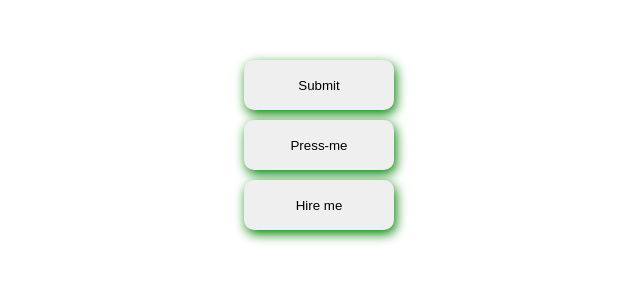
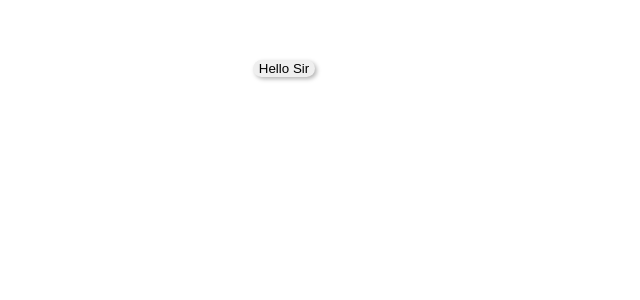
Before and after one commit to mynkbis/sp_learn, a React (Create React App) app in the folder learn/: page / in a window 1280 px wide. Shown: the top 300 px of the page, without its empty margins (356-996 px from the left). Built offline with nearby package versions, Linux system fonts and the light colour scheme.

Commit message:
structured

```diff
--- a/learn/src/App.css
+++ b/learn/src/App.css
@@ -1,10 +1,9 @@
 .App {
   text-align: center;
 }
-
-
+/*
 div{
   width: 50px;
   position: relative;
   left: 25vh;
-}
+} */
--- a/learn/src/App.js
+++ b/learn/src/App.js
@@ -1,17 +1,25 @@
-
+import { useState } from 'react';
 import './App.css';
-import Button from './Button/button';
+import ButtonBox from './Compnents/Button/button';
+import Box from './Model/box';
 
 
 function App() {
+  const [isOpen, setIsOpen]=useState(false)
+  const toggleBox=()=>{
+    setIsOpen(!isOpen)
+  };
+
   return (
     <div className="App">
+   <ButtonBox toggleBox={toggleBox} buttonName={"Hello Sir"}></ButtonBox>  {/* button component */}
+  {isOpen &&
+  <Box handleClose={toggleBox}
+  content={"Thank you !! for subscribing"}></Box>}
+  {/* pop up box will be open when button is clicked */}
+   </div>
 
-<div onClick={()=>{ alert("You clicked submit")}}>{Button("Submit","150px","50px","Black","green")}</div>
-<div onClick={()=>{alert("You hit a Button")}}>{Button("Press-me","150px","50px","Black","green")}</div>
-<div onClick={()=>{alert("A got your notification")}}>{Button("Hire me","150px","50px","Black","green")}</div>
-    </div>
-  );
+);
 }
 
 export default App;
--- a/learn/src/Button/button.js
+++ /dev/null
@@ -1,27 +0,0 @@
-import React from 'react'
-import "./button.css"
-
-const Button=(ButtonName,
-  ButtonWidth,
-  ButtonHeight,
-  ButtonColor,
-  ButtonShadow )=> {
-
-  return (
-    <>
-<button style={{width:ButtonWidth,
-height:ButtonHeight,
-color:ButtonColor,
-filter: `drop-shadow(2px 4px 6px ${ButtonShadow})`
-}}
-
-className="AppButton">
-
-{ButtonName}</button>
-
-</>
-
- )
-}
-
-export default Button
--- a/learn/src/Button/button.css
+++ b/learn/src/Compnents/Button/button.css
@@ -1,4 +1,4 @@
-.AppButton{
+ .appButton{
 
     border: none;
     filter: drop-shadow(2px 4px 6px rgba(0,0,0,0.315));
@@ -10,7 +10,7 @@
     margin-top: 10px;
   }
 
-  .AppButton{
+  .appButton{
       filter: drop-shadow(2px 2px 2px rgba(0,0,0,0.295));
 
   }
--- /dev/null
+++ b/learn/src/Compnents/Button/button.js
@@ -0,0 +1,25 @@
+import React from 'react'
+import "./button.css"
+
+
+
+const ButtonBox=(props)=>{
+
+return(
+  <>
+
+<button className='appButton' onClick={props.toggleBox}>{props.buttonName}</button>
+
+  {/* <div className='popup-Main'>
+<div className='popup-Box'>
+<button className='button_popup' onClick={props.handleClose}>x</button>
+{props.content}
+</div>
+  </div> */}
+
+  </>
+)
+
+}
+
+export default ButtonBox
--- /dev/null
+++ b/learn/src/Model/box.css
@@ -0,0 +1,31 @@
+  .popup-Main {
+    position: fixed;
+    background-color: rgba(0, 0, 0, 0.5);
+    left: 0;
+    top: 0;
+    width: 100%;
+    height: 100vh;
+}
+
+.popup-Box {
+    position: relative;
+    width: 20%;
+    height: 100px;
+    background-color: #fff;
+    margin: 10px auto;
+    margin-left: auto;
+    padding: 50px;
+    border: 2px solid rgb(224, 222, 222);
+    filter: drop-shadow(2px, 2px, 2px rgba(0, 0, 0, 0.295));
+    overflow: auto;
+    border-radius: 10px;
+}
+
+.button_popup {
+    cursor: pointer;
+    border: 1px solid #999;
+    border-radius: 50%;
+    position: fixed;
+    right: calc(25%-20px);
+
+}
--- /dev/null
+++ b/learn/src/Model/box.js
@@ -0,0 +1,16 @@
+import React from 'react'
+import"./box.css"
+
+function Box(props) {
+
+  return (
+     <div className='popup-Main'>
+<div className='popup-Box'>
+<button className='button_popup' onClick={props.handleClose}>x</button>
+{props.content}
+</div>
+  </div>
+  )
+}
+
+export default Box
```
